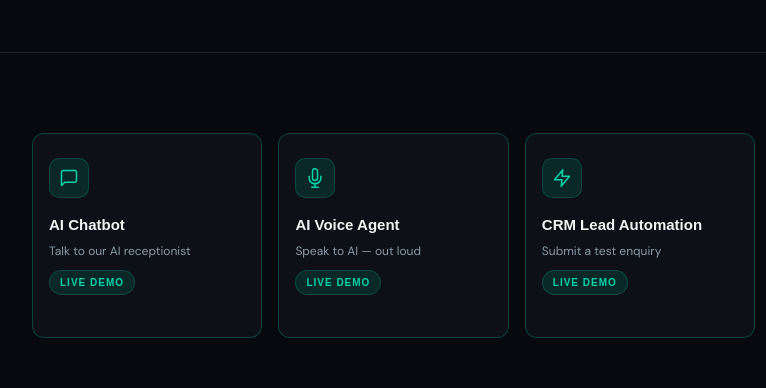
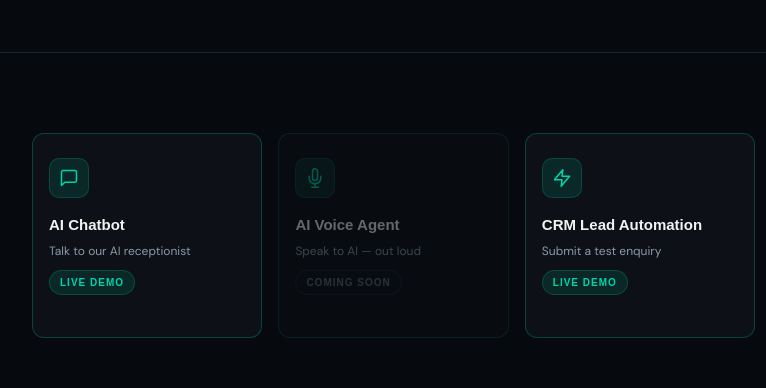
Before and after one commit to Ferosd/Claude, a plain HTML site: page demo.html in a window 1280 px wide. Shown: the part 720-1108 px from the top of the page, 0-766 px from the left. Drawn offline with Linux system fonts and the light colour scheme; a web font is replaced by a local one.

Commit message:
Site updates

```diff
--- a/demo.html
+++ b/demo.html
@@ -450,13 +450,13 @@ footer{padding:var(--space-2xl) 0 var(--space-xl);border-top:1px solid var(--bor
       </div>
 
       <!-- Card 2: AI Voice Agent -->
-      <div class="selector-card active-card reveal" role="button" tabindex="0" aria-label="Try AI Voice Agent demo" data-target="#voice-demo">
+      <div class="selector-card active-card reveal" style="opacity: 0.4; pointer-events: none;">
         <div class="selector-icon" aria-hidden="true">
           <svg viewBox="0 0 24 24"><path d="M12 1a3 3 0 0 0-3 3v8a3 3 0 0 0 6 0V4a3 3 0 0 0-3-3z"/><path d="M19 10v2a7 7 0 0 1-14 0v-2"/><line x1="12" y1="19" x2="12" y2="23"/><line x1="8" y1="23" x2="16" y2="23"/></svg>
         </div>
         <div class="selector-title">AI Voice Agent</div>
         <div class="selector-sub">Speak to AI — out loud</div>
-        <span class="selector-badge live">Live Demo</span>
+        <span class="selector-badge">Coming Soon</span>
       </div>
 
       <!-- Card 3: CRM Lead Automation -->
@@ -566,7 +566,7 @@ footer{padding:var(--space-2xl) 0 var(--space-xl);border-top:1px solid var(--bor
   </div>
 </section>
 
-<!-- VOICE AGENT DEMO -->
+<!-- VOICE DEMO DISABLED
 <section id="voice-demo" class="demo-section">
   <div class="container">
     <div class="voice-inner">
@@ -641,6 +641,7 @@ footer{padding:var(--space-2xl) 0 var(--space-xl);border-top:1px solid var(--bor
     </div>
   </div>
 </section>
+VOICE DEMO DISABLED -->
 
 <!-- CRM DEMO -->
 <section id="crm-demo" class="demo-section">
```
